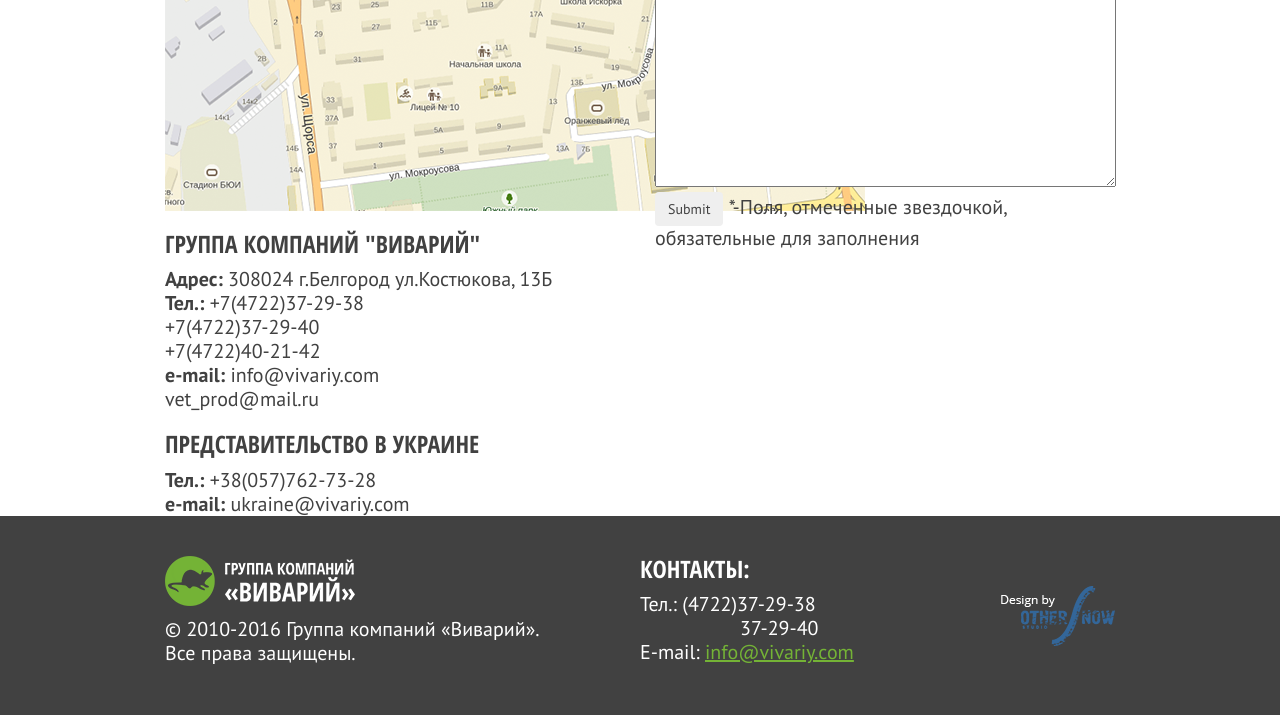
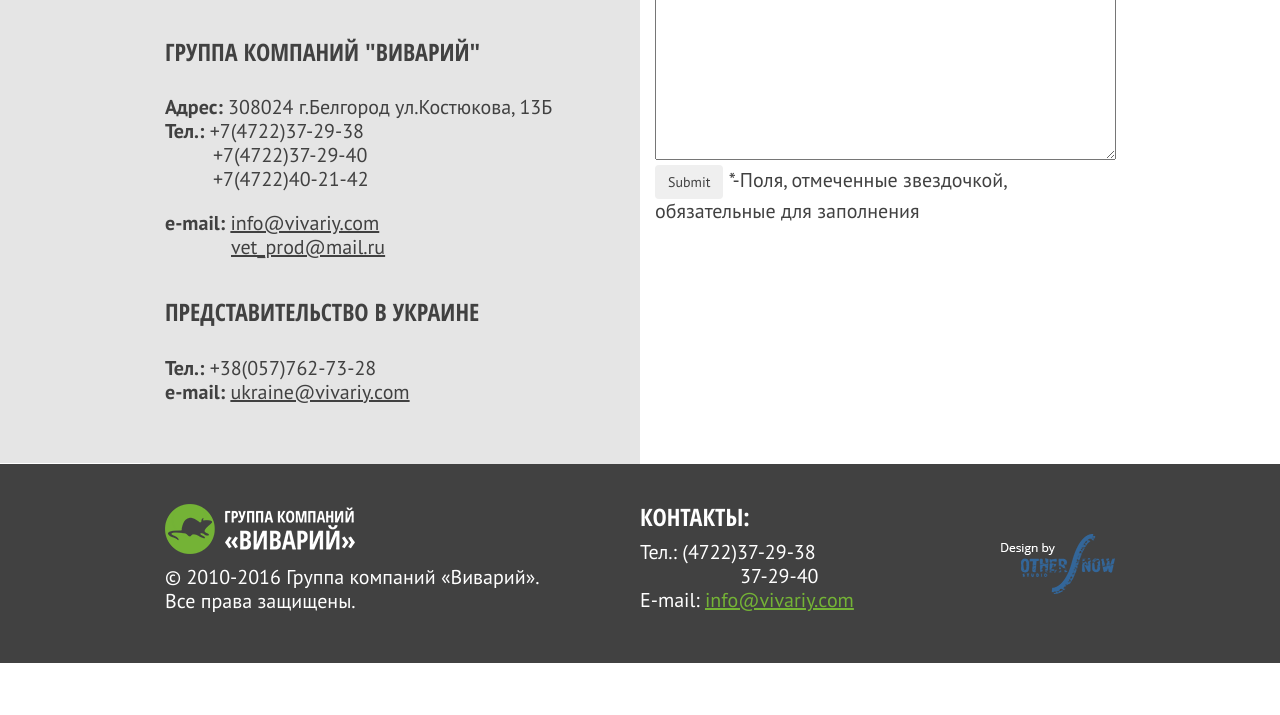
Before and after one commit to m-person/vivariy-site, a Django app: page /contacts/ in a window 1280 px wide. Shown: the part 653-1368 px from the top of the page. After the commit the page ends 1316 px from the top, so only its background shows below. Run offline with Django 3.2, Linux system fonts and the light colour scheme; some libraries are stand-ins or nearby versions.

Commit message:
added css styles for contacts page: contacts info

```diff
--- a/app/static/css/custom.css
+++ b/app/static/css/custom.css
@@ -759,3 +759,50 @@ div.carousel {
 .partners-list {
     padding-bottom: 40px;
 }
+
+/*--------- contacts page: contacts block ----------*/
+
+.contacts-page .aside-bkg {
+    width: 20%;
+    left: 0;
+}
+
+.contacts-page .contacts {
+    background-color: #e5e5e5;
+}
+
+.contacts-page .breadcrumbs {
+    margin-right: -5px;
+}
+
+.contacts-page .contacts h2 {
+    margin-top: 86px;
+    margin-bottom: 30px;
+}
+
+.contacts-page .contacts h3 {
+    margin-top: 40px;
+    margin-bottom: 30px;
+}
+
+.contacts-page .vcard .tel:nth-of-type(1),
+.contacts-page .vcard .tel:nth-of-type(2) {
+    text-indent: 48px;
+}
+
+.contacts-page .vcard .local-emails {
+    margin-top: 20px;
+}
+
+.contacts-page .vcard .email a {
+    color: #414141;
+    text-decoration: underline;
+}
+
+.contacts-page .vcard .local-emails .email:last-of-type {
+    text-indent: 66px;
+}
+
+.contacts-page .vcard {
+    padding-bottom: 60px;
+}
--- a/app/templates/contacts.html
+++ b/app/templates/contacts.html
@@ -6,21 +6,14 @@
 {% block title %}{{ block.super }} | контакты {% endblock %}
 
 {% block content %}
-    <div class="container">
+    <div class="container contacts-page">
         <div class="row">
-            <div class="contacts-aside-bkg"></div>
+            <div class="aside-bkg"></div>
 
-            <div class="row breadcrumbs"><!-- breadcrumbs -->
-                <div class="pull-right">
-                    <span><a href="/">Главная</a></span> |
-                    <span>Контакты</span>
-                </div>
-            </div><!-- end breadcrumbs -->
-
-            <div class="contacts col-lg-6 vcard">
+            <div class="contacts col-lg-6">
                 <h2>КОНТАКТЫ</h2>
 
-                <img src="{% static 'img/contacts-map.png' %}" alt="map">
+                <img src="{% static 'img/contacts-map.jpg' %}" alt="map">
 
 
                 <div class="vcard">
@@ -39,10 +32,10 @@
                             <div class="tel">+7(4722)37-29-40</div>
                             <div class="tel">+7(4722)40-21-42</div>
                         </div>
-                        <div>
+                        <div class="local-emails">
                             <span><strong>e-mail:</strong></span>
-                            <span class="email">info@vivariy.com</span>
-                            <div class="email">vet_prod@mail.ru</div>
+                            <span class="email"><a href="mailto:info@vivariy.com">info@vivariy.com</a></span>
+                            <div class="email"><a href="mailto:vet_prod@mail.ru">vet_prod@mail.ru</a></div>
                         </div>
                     </div>
                     <div class="adr">
@@ -54,7 +47,7 @@
                         </div>
                         <div>
                             <span><strong>e-mail:</strong></span>
-                            <span class="email">ukraine@vivariy.com</span>
+                            <span class="email"><a href="mailto:ukraine@vivariy.com">ukraine@vivariy.com</a></span>
                         </div>
                     </div>
                 </div>
@@ -63,6 +56,13 @@
             </div>
 
             <div class="request-form col-lg-6">
+                <div class="breadcrumbs"><!-- breadcrumbs -->
+                    <div class="pull-right">
+                        <span><a href="/">Главная</a></span> |
+                        <span>Контакты</span>
+                    </div>
+                </div><!-- end breadcrumbs -->
+
                 <h2>КОРЗИНА</h2>
 
                 <div class="basket-list">
```
Also changed, not shown: app/static/js/app.js (line endings or trailing spaces).
